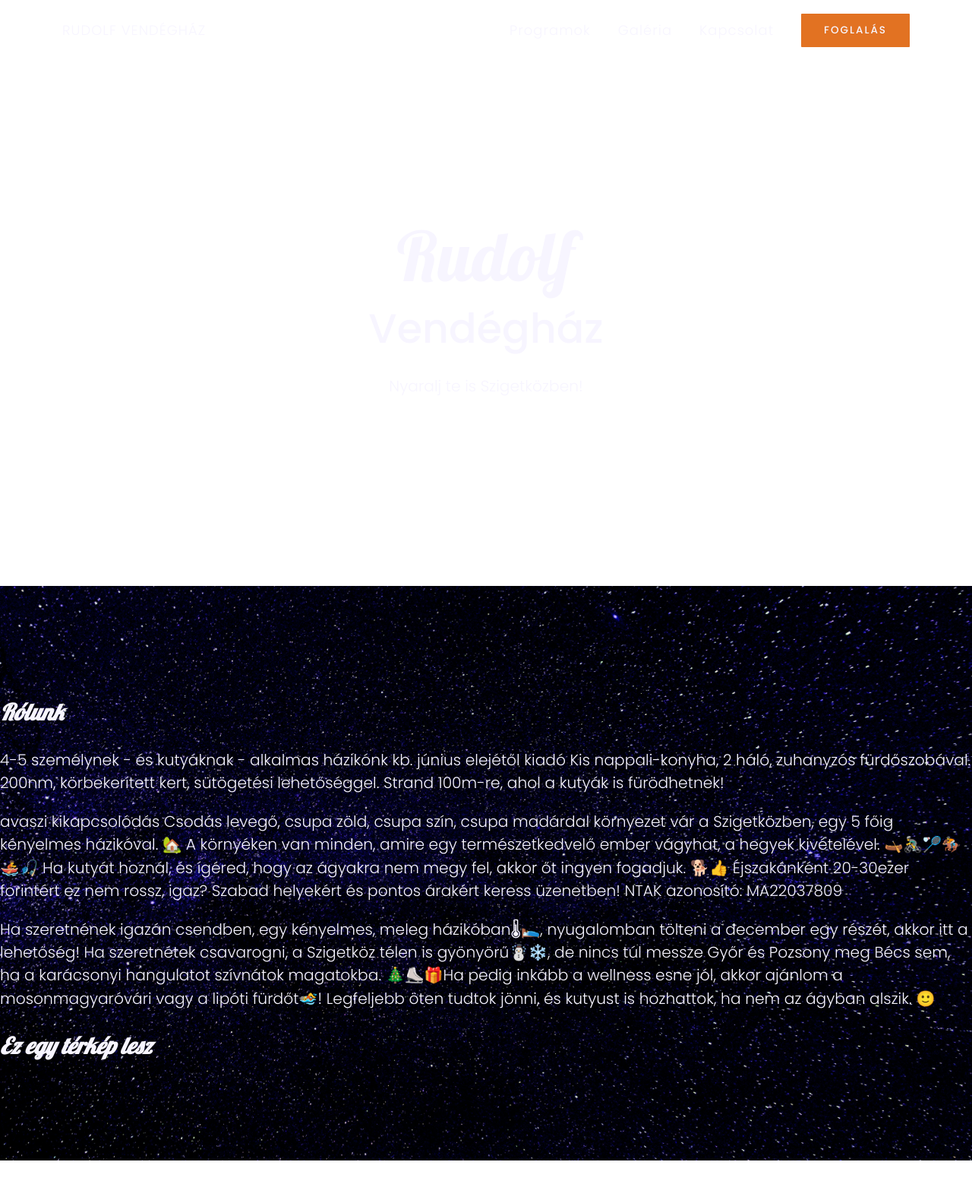
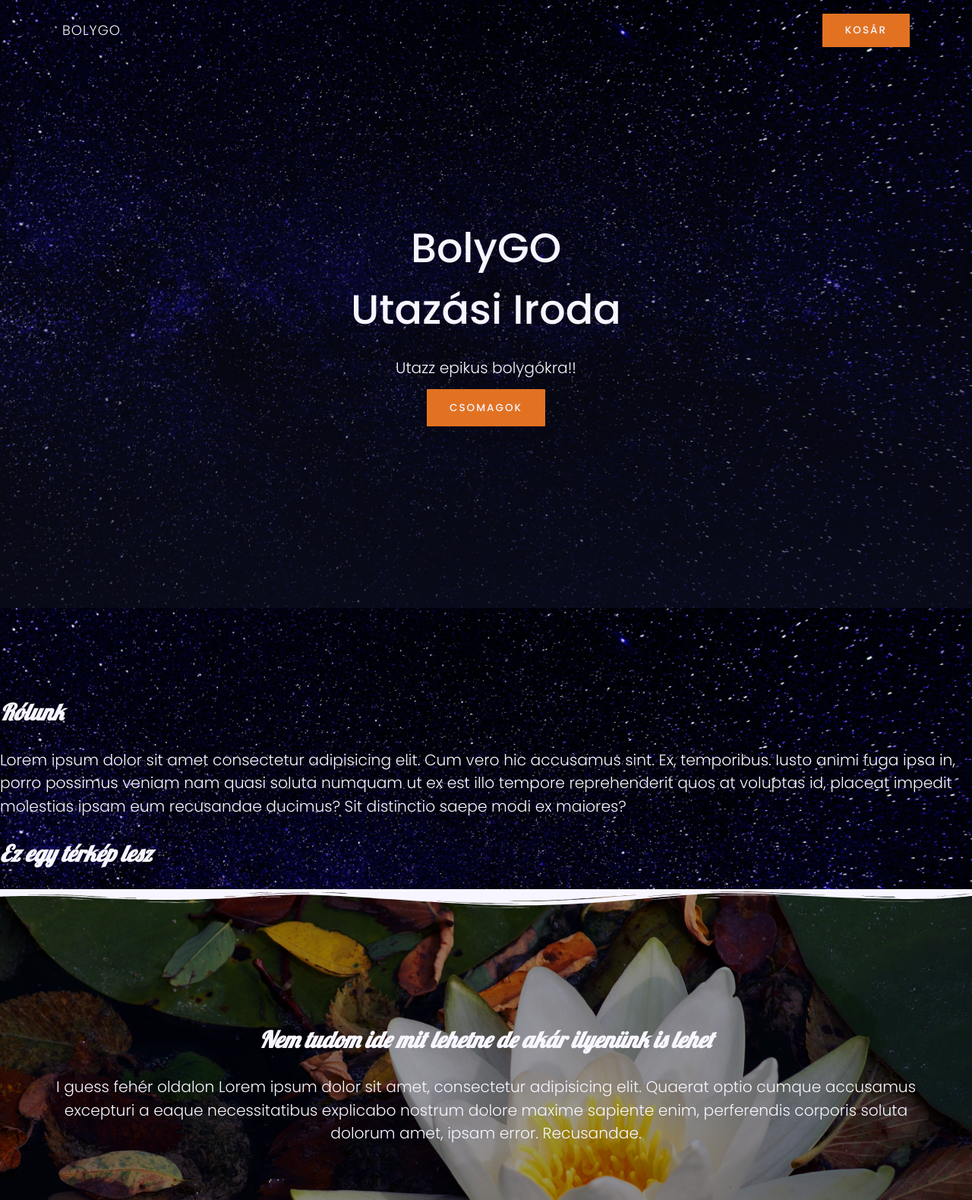
Before and after one commit to cerberus2477/bolyGO-travage, a PHP site: page /index.html in a window 1280 px wide. Shown: the top 1579 px of the page at 76% size. Run offline with PHP 8.4, Linux system fonts and the light colour scheme; some libraries are stand-ins or nearby versions.

Commit message:
tessék egy actual oldal

```diff
--- a/bolyGO-travage-oldal/frontend/index.html
+++ b/bolyGO-travage-oldal/frontend/index.html
@@ -8,32 +8,25 @@
     <title>bolyGO</title>
     <link rel="shortcut icon" href="resources/logo.ico" type="image/x-icon">
     <link rel="stylesheet" href="styles/style.css">
-    <!-- <script defer src="https://kit.fontawesome.com/af2e246792.js" crossorigin="anonymous"></script> -->
+    <script defer src="https://kit.fontawesome.com/af2e246792.js" crossorigin="anonymous"></script>
     <script defer src="./js/app.js"></script>
 </head>
 
 <body>
     <nav data-state="closed" data-scrolled="false">
-        <div class="nav-first-row">
-            <a class="logo" href="#">Rudolf vendégház</a>
-            <a href="#" class="btn btn-yellow navbar-toggler" onclick="toggleNav();">
-                <span class="fa fa-bars"></span>
-            </a>
+        <div class="nav-elements">
+            <a class="logo" href="#">bolyGO</a>
+            <a class="btn" href="">Kosár</a>
         </div>
-
-        <a href="programok.html">Programok</a>
-        <a href="galeria.html">Galéria</a>
-        <a href="">Kapcsolat</a>
-        <a class="btn btn-yellow" href="">Foglalás</a>
     </nav>
 
 
 
     <header class="header-main">
         <div class="header-content">
-            <h1> <span>Rudolf</span> <br> vendégház</h1>
-            <p>Nyaralj te is Szigetközben!</p>
-            <!-- <div>gombok</div> -->
+            <h1> <span>bolyGO</span> <br> utazási iroda</h1>
+            <p>Utazz epikus bolygókra!!</p>
+            <div><a class="btn" href="#csomagok">Csomagok</a></div>
         </div>
 
     </header>
@@ -43,52 +36,22 @@
 
         <section>
             <h2>Rólunk</h2>
-            <p>
-                4-5 személynek - és kutyáknak - alkalmas házikónk kb. június elejétől kiadó
-                Kis nappali-konyha, 2 háló, zuhanyzós fürdőszobával. 200nm, körbekerített kert, sütögetési
-                lehetőséggel.
-                Strand 100m-re,
-                ahol a kutyák is fürödhetnek!</p>
-            <p>avaszi kikapcsolódás
-                Csodás levegő, csupa zöld, csupa szín, csupa madárdal környezet vár a Szigetközben, egy 5 főig kényelmes
-                házikóval. 🏡
-                A környéken van minden, amire egy természetkedvelő ember vágyhat, a hegyek kivételével. 🛶🚴‍♂️🏸🏇🚣🎣
-                Ha kutyát hoznál, és ígéred, hogy az ágyakra nem megy fel, akkor őt ingyen fogadjuk. 🐕👍
-                Éjszakánként 20-30ezer forintért ez nem rossz, igaz?
-                Szabad helyekért és pontos árakért keress üzenetben!
-                NTAK azonosító: MA22037809</p>
-            <p>Ha szeretnének igazán csendben, egy kényelmes, meleg házikóban🌡🛌, nyugalomban tölteni a december egy
-                részét, akkor itt
-                a lehetőség!
-                Ha szeretnétek csavarogni, a Szigetköz télen is gyönyörű☃️❄️, de nincs túl messze Győr és Pozsony meg
-                Bécs sem, ha a
-                karácsonyi hangulatot szívnátok magatokba. 🎄⛸️🎁Ha pedig inkább a wellness esne jól, akkor ajánlom a
-                mosonmagyaróvári
-                vagy a lipóti fürdőt🏊!
-                Legfeljebb öten tudtok jönni, és kutyust is hozhattok, ha nem az ágyban alszik. 🙂</p>
+            <p>Lorem ipsum dolor sit amet consectetur adipisicing elit. Cum vero hic accusamus sint. Ex, temporibus. Iusto animi fuga ipsa in, porro possimus veniam nam quasi soluta numquam ut ex est illo tempore reprehenderit quos at voluptas id, placeat impedit molestias ipsam eum recusandae ducimus? Sit distinctio saepe modi ex maiores?</p>
+
         </section>
-        <!-- <iframe aria-hidden="true" frameborder="0" tabindex="-1"
-            style="z-index: -1; position: absolute; width: 100%; height: 100%; top: 0px; left: 0px; border: none;"></iframe> -->
+
+
         <section>
             <h2>Ez egy térkép lesz</h2>
-            <div class="maps-container">
-                <iframe width="100%" height="100%"
-                    src="https://maps.google.com/maps?width=100&amp;height=100&amp;hl=en&amp;q=dunasziget%20nefelejcs%20utca%2064+(Rudolf%20Vend%C3%A9gh%C3%A1z%2C%20Dunasziget)&amp;ie=UTF8&amp;t=p&amp;z=10&amp;iwloc=B&amp;output=embed"
-                    frameborder="0" scrolling="no" marginheight="0" marginwidth="0"></iframe>
+            <!-- térkép -->
 
-            </div>
 
             <!-- <img src="./img/rudolf/galeria/kornyek/csonak.jpg" alt="dolog"> -->
         </section>
 
         <section class="bg-section">
-            <h2>Naon kutyabarát</h2>
-            <p>Lorem ipsum dolor sit amet consectetur, adipisicing elit. Iusto, quasi optio libero aut dolorem
-                soluta
-                necessitatibus officiis quam qui nesciunt hic magni dicta facere, esse facilis eos? Temporibus, cum!
-                Recusandae, veniam illum? Error officiis recusandae atque velit, repellendus animi sed cumque ullam
-                neque
-                fugiat mollitia nam dolorem. Modi, amet hic!</p>
+            <h2>Nem tudom ide mit lehetne de akár ilyenünk is lehet</h2>
+            <p>I guess fehér oldalon Lorem ipsum dolor sit amet, consectetur adipisicing elit. Quaerat optio cumque accusamus excepturi a eaque necessitatibus explicabo nostrum dolore maxime sapiente enim, perferendis corporis soluta dolorum amet, ipsam error. Recusandae.</p>
 
             <div class="wave wave-top">
                 <svg xmlns="http://www.w3.org/2000/svg" viewBox="0 0 283.5 27.8" preserveAspectRatio="none">
@@ -159,8 +122,26 @@
     </main>
 
     <footer class="center-container">
-        <p>A weboldalt készítette: <a href="https://www.facebook.com/tunde.tabor.2004/" target="_blank"
-                rel="noopener noreferrer">Tábor Tünde</a></p>
+        <section>
+            <h3>Ide lehetnek ilyen dolgok</h3>
+        </section>
+        <section>
+            <h3>Hogy KAPCSOLAT pl</h3>
+            <ul>
+                <li>random telefonszám +369696969</li>
+                <li>meoww</li>
+                <li>cicákat akarok most ide most gimme</li>
+            </ul>
+        </section>
+        <section>
+            <h3>Térkép?</h3>
+            <div class="maps-container">
+                <iframe width="100%" height="100%"
+                    src="https://maps.google.com/maps?width=100&amp;height=100&amp;hl=en&amp;q=dunasziget%20nefelejcs%20utca%2064+(Rudolf%20Vend%C3%A9gh%C3%A1z%2C%20Dunasziget)&amp;ie=UTF8&amp;t=p&amp;z=10&amp;iwloc=B&amp;output=embed"
+                    frameborder="0" scrolling="no" marginheight="0" marginwidth="0">
+                </iframe>
+            </div>
+        </section>
     </footer>
 </body>
 
--- a/bolyGO-travage-oldal/frontend/styles/navbar-animation.css
+++ b/bolyGO-travage-oldal/frontend/styles/navbar-animation.css
@@ -186,7 +186,7 @@ h2 {
 }
 
 .bg-section {
-    background-image: linear-gradient(rgba(0 0 0 /0.4), rgba(0 0 0 /0.4)), url("../img/rudolf/galeria/kornyek/kutyas_seta.jpg");
+    background-image: linear-gradient(rgba(0 0 0 /0.4), rgba(0 0 0 /0.4)), url("./img/hero-optimised.jpg");
     background-repeat: no-repeat;
     background-size: cover;
     background-attachment: fixed;
--- a/bolyGO-travage-oldal/frontend/styles/style.css
+++ b/bolyGO-travage-oldal/frontend/styles/style.css
@@ -1,5 +1,4 @@
 @import url('https://fonts.googleapis.com/css2?family=Poppins:ital,wght@0,100;0,200;0,300;0,400;0,500;0,600;0,700;0,800;0,900;1,100;1,200;1,300;1,400;1,500;1,600;1,700;1,800;1,900&display=swap');
-
 @import url('https://fonts.googleapis.com/css2?family=Lobster&display=swap');
 
 /* VARIABLES */
@@ -14,7 +13,7 @@
     --clr-red: hsl(14, 82%, 49%);
     --clr-yellow: hsl(58, 72%, 63%);
     --clr-pink: hsl(324, 72%, 63%);
-    --clr-purple: #845ee5;
+    --clr-purple: hsl(257, 72%, 63%);
 }
 
 
@@ -35,12 +34,41 @@ body {
     font-size: 1.125rem;
     line-height: 1.5;
     color: var(--clr-white);
-    background: url("./img/bg.jpg") no-repeat center center / contain;
+    /* background: url("./img/bg.jpg") no-repeat center center / contain; */
+    background-image: url("./img/bg.jpg");
+    background-position: center;
+    background-repeat: no-repeat;
+    background-size: cover;
+    background-attachment: fixed;
 }
 
+::selection {
+    background-color: var(--clr-orange);
+    color: var(--clr-white);
+}
+
+section {
+    position: relative;
+}
+
+/* img {
+    display: block;
+    width: 100%;
+} */
+
+
+main {
+    padding: 5rem 0rem;
+}
+
+
+
+
+
+
+/* HEADER */
 header {
     position: relative;
-    width: 100%;
     height: 100vh;
     background-color: transparent;
 
@@ -48,11 +76,6 @@ header {
     flex-direction: column;
     align-items: center;
     justify-content: center;
-
-    background-position: center;
-    background-repeat: no-repeat;
-    background-size: cover;
-
 }
 
 /* színátmenet a háttéren */
@@ -60,20 +83,11 @@ header::after {
     content: '';
     position: absolute;
     inset: 0;
-    height: 100%;
-    width: 100%;
 
-    /* background: linear-gradient(10deg, var(--clr-yellow-dark), var(--clr-green) 60%); */
-    background: linear-gradient(to bottom, var(--clr-black), var(--clr-green-light));
+    /* background: var(--clr-black); */
+    background: linear-gradient(to top, var(--clr-blue-black), transparent);
     opacity: .6;
 }
-
-/* .header-main::after {
-    background: var(--clr-black);
-} */
-
-
-
 
 
 .header-content {
@@ -81,134 +95,38 @@ header::after {
     z-index: 8;
 }
 
+/* .center-container {
+    display: flex;
+    justify-content: center;
+    align-items: center;
+    min-height: 5rem;
+} */
 
+
+
+
+
+
+/* NAV */
 nav {
     padding: 0 5vw;
 
-    /* nav */
     position: fixed;
     z-index: 10;
     top: 0;
     left: 0;
     width: 100%;
-    display: flex;
-    justify-content: flex-end;
-    flex-direction: row;
-
-    align-items: center;
 }
 
-
-/* .maps-container {
-    height: 100%;
-    width: 100%;
-} */
-
-
-/* narancs */
-.btn {
-    margin: 1rem;
-
-    border-radius: 1px;
-    border: none;
-
-    padding: 15px 30px;
-
-    font-weight: 500;
-
-    font-size: 0.75rem;
-    line-height: 1;
-    text-transform: uppercase;
-    letter-spacing: 2px;
-
-    transition: all .2s;
-
-    background-color: var(--clr-orange);
-    color: var(--clr-white);
-}
-
-.btn:hover {
-    background-color: var(--clr-red);
-    /* color: var(--clr-green); */
-}
-
-.btn-green {
-    background-color: var(--clr-green);
-    color: var(--clr-white);
-}
-
-.btn-green:hover {
-    background-color: var(--clr-white);
-    color: var(--clr-green);
-}
-
-
-
-.navbar-toggler {
-    display: none;
-    padding: 15px;
-}
-
-.nav-first-row {
+.nav-elements {
     display: flex;
     width: 100%;
     height: 100%;
     align-items: center;
 }
 
-@media screen and (max-width: 800px) {
-
-    nav {
-        flex-direction: column;
-        background-color: var(--clr-green);
-        position: relative;
-        transition: all .2s;
-    }
-
-
-
-
-
-    nav[data-state="closed"] a {
-        display: none;
-    }
-
-    nav[data-state="open"] a {
-        display: block;
-
-    }
-
-    nav[data-state="open"] .nav-first-row {
-        border-bottom: 1px solid rgba(255 255 255 /0.3);
-    }
-
-    .navbar-toggler {
-        display: block !important;
-        /* position: fixed;
-        top: 0;
-        right: 0; */
-    }
-
-    .logo {
-        margin-right: 0px;
-        width: 100%;
-
-        display: block !important;
-    }
-
-    /* nav[data-state="closed"] .logo {
-        margin-right: 0px;
-        width: 100%;
-        display: block;
-    } */
-}
-
-
-
 nav[data-scrolled="true"] {
     background-color: var(--clr-blue-black);
-    /* margin-right: auto; */
-    /* text-transform: uppercase; */
 }
 
 nav .logo {
@@ -238,33 +156,49 @@ a {
 }
 
 
-/* más szín */
-::selection {
+
+
+
+
+
+
+
+
+/* alapbol narancs */
+.btn {
+    margin: 1rem;
+
+    border-radius: 1px;
+    border: none;
+
+    padding: 15px 30px;
+
+    font-weight: 500;
+
+    font-size: 0.75rem;
+    line-height: 1;
+    text-transform: uppercase;
+    letter-spacing: 2px;
+
+    transition: all .2s;
+
     background-color: var(--clr-orange);
     color: var(--clr-white);
 }
 
-section {
-    position: relative;
+.btn:hover {
+    background-color: var(--clr-red);
 }
 
-img {
-    display: block;
-    width: 100%;
-    /* height: 100%; */
+/* nem biztos hogy ilyen marad */
+.btn-dark {
+    background-color: var(--clr-blue-black);
+    color: var(--clr-white);
 }
 
-
-
-main {
-    /* display: grid; */
-    /* background-color: var(--clr-white); */
-    /* grid-template-columns: 1fr 1fr 1fr; */
-
-
-    /* gap: 2rem; */
-
-    padding: 5rem 0rem;
+.btn-dark:hover {
+    background-color: var(--clr-white);
+    color: var(--clr-blue-black);
 }
 
 
@@ -272,6 +206,12 @@ main {
 
 
 
+
+
+
+
+
+/* más szín */
 
 
 /* TYPOGRAPHY */
@@ -283,24 +223,24 @@ h1 {
     text-transform: capitalize;
 }
 
-.header-main h1 {
+header h1 {
     font-stretch: narrower;
     font-size: 3rem;
 }
 
-.header-main h1 span {
-    /* text-transform: uppercase; */
-    /* color: black;
+/*header h1 span {
+    text-transform: uppercase;
+    color: black;
     background-color: var(--clr-white);
     padding: .5rem;
-    border-radius: 4px; */
+    border-radius: 4px;
 
     font-family: 'Lobster', cursive;
     font-size: 5rem;
     line-height: 1;
-}
+} */
 
-
+/* Lehetne valami effekt rajta */
 h2 {
     font-weight: 600;
     font-size: 30px;
@@ -308,16 +248,6 @@ h2 {
     font-family: 'Lobster', serif;
 }
 
-/* h2::after {
-    position: absolute;
-    content: "ˇˇ";
-    width: 45px;
-    height: 2px;
-    top: 50%;
-    right: -50px;
-    margin-top: -1px;
-    background: currentColor;
-} */
 
 
 
@@ -341,7 +271,6 @@ h2 {
 
 }
 
-
 .wave path {
     fill: var(--clr-white);
     transform-origin: center;
@@ -363,27 +292,25 @@ h2 {
 
 
 .bg-section {
-    background-image: linear-gradient(rgba(0 0 0 /0.4), rgba(0 0 0 /0.4)), url("../img/rudolf/galeria/kornyek/kutyas_seta.jpg");
+    background-image: linear-gradient(rgba(0 0 0 /0.4), rgba(0 0 0 /0.4)), url("./img/hero-optimised.jpg");
     background-repeat: no-repeat;
     background-size: cover;
     background-attachment: fixed;
     text-align: center;
     padding: 150px 50px;
     color: var(--clr-white);
-
-    /* padding: -3rem; */
 }
 
 
 footer {
-
-    background-color: var(--clr-green);
-    color: var(--clr-white);
+    /* min-height: 20rem; */
+    display: flex;
+    justify-content: space-around;
+    background-color: var(--clr-blue-black);
 }
 
-.center-container {
-    display: flex;
-    justify-content: center;
-    align-items: center;
-    min-height: 5rem;
-}
+
+/* .maps-container {
+    height: 100%;
+    width: 100%;
+} */
```
